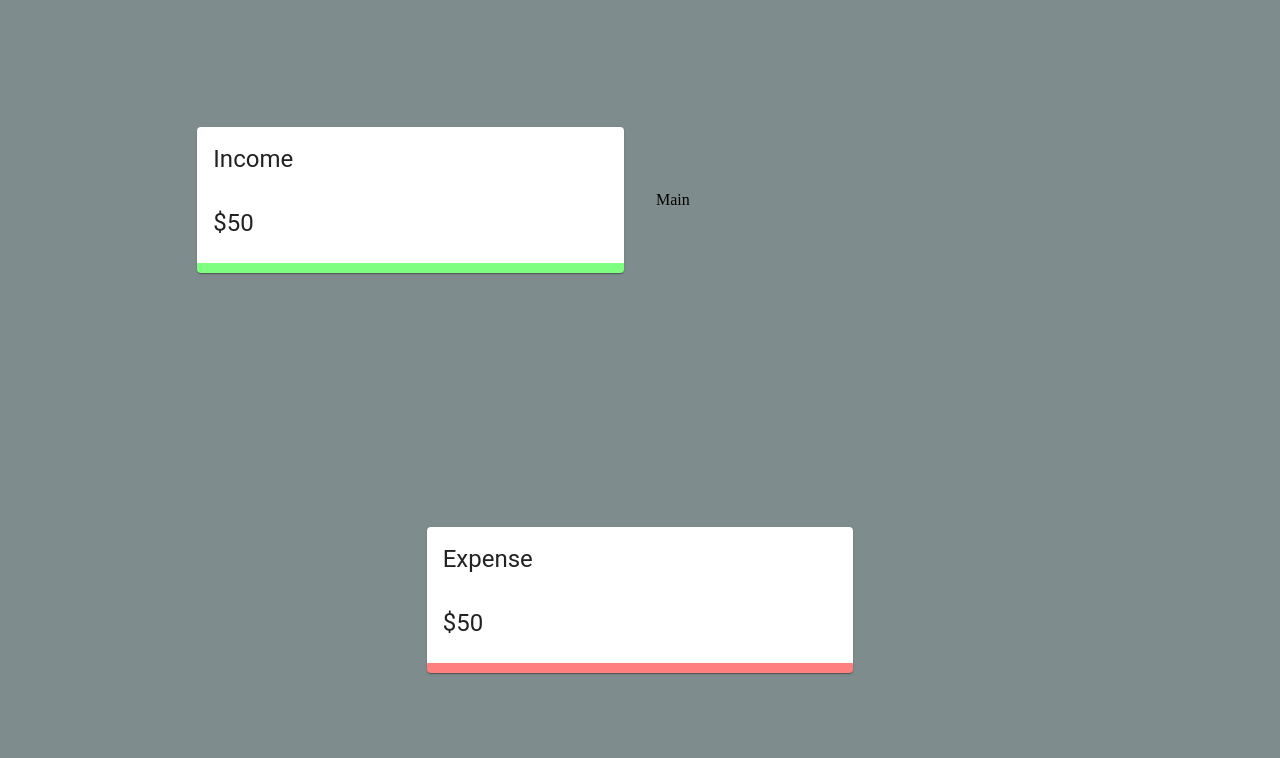
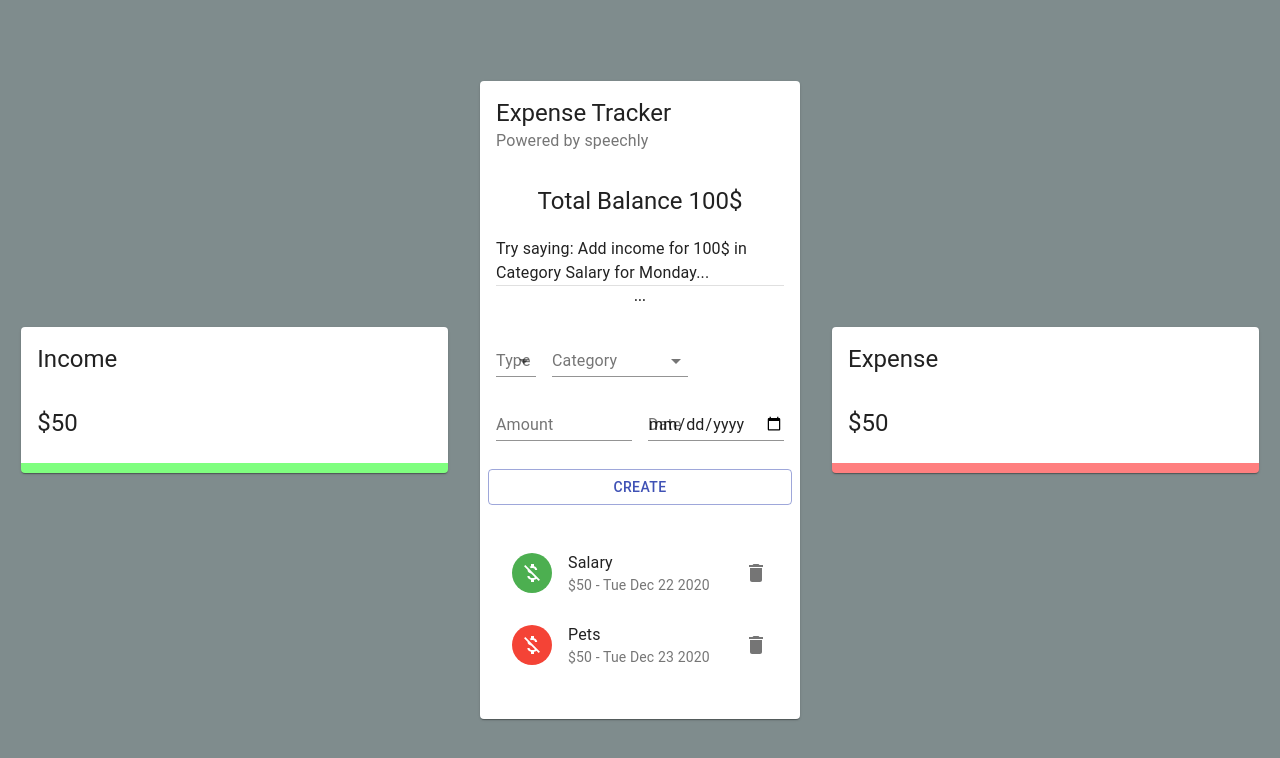
Before and after one commit to misterblack0/expense-tracker, a React (Create React App) app: page / in a window 1280 px wide. Shown: the top 758 px of the page. Built offline with nearby package versions, Linux system fonts and the light colour scheme.

Commit message:
list updated

```diff
--- a/src/App.js
+++ b/src/App.js
@@ -1,6 +1,7 @@
 import React from "react";
 import { Grid } from "@material-ui/core";
 import Details from "./components/Details/Details";
+import Main from "./components/Main/Main";
 import useStyles from "./styles";
 
 const App = () => {
@@ -18,8 +19,8 @@ const App = () => {
                 <Grid item xs={12} sm={4}>
                     <Details title="Income" />
                 </Grid>
-                <Grid item xs={12} sm={4}>
-                    Main
+                <Grid item xs={12} sm={3}>
+                    <Main />
                 </Grid>
                 <Grid item xs={12} sm={4}>
                     <Details title="Expense" />
--- /dev/null
+++ b/src/components/Main/Form/Form.jsx
@@ -0,0 +1,55 @@
+import React from "react";
+import {
+    TextField,
+    Typography,
+    Grid,
+    Button,
+    FormControl,
+    InputLabel,
+    Select,
+    MenuItem
+} from "@material-ui/core";
+import useStyles from "./styles";
+
+const Form = () => {
+    const classes = useStyles();
+
+    return (
+        <Grid container spacing={2}>
+            <Grid item xs={12}>
+                <Typography align="center" variant="subtitle2" gutterBottom>
+                    ...
+                </Typography>
+            </Grid>
+            <Grid item cs={6}>
+                <FormControl fullWidth>
+                    <InputLabel>Type</InputLabel>
+                    <Select>
+                        <MenuItem value="Income">Income</MenuItem>
+                        <MenuItem value="Expense">Expense</MenuItem>
+                    </Select>
+                </FormControl>
+            </Grid>
+            <Grid item xs={6}>
+                <FormControl fullWidth>
+                    <InputLabel>Category</InputLabel>
+                    <Select>
+                        <MenuItem value="business">Business</MenuItem>
+                        <MenuItem value="salary">Salary</MenuItem>
+                    </Select>
+                </FormControl>
+            </Grid>
+            <Grid item xs={6}>
+                <TextField type="number" label="Amount" fullWidth></TextField>
+            </Grid>
+            <Grid item xs={6}>
+                <TextField type="date" label="Date" fullWidth></TextField>
+            </Grid>
+            <Button className={classes.button} variant="outlined" color="primary" fullWidth>
+                Create
+            </Button>
+        </Grid>
+    );
+};
+
+export default Form;
--- /dev/null
+++ b/src/components/Main/Form/styles.js
@@ -0,0 +1,12 @@
+import { makeStyles } from "@material-ui/core/styles";
+
+export default makeStyles(() => ({
+    radioGroup: {
+        display: "flex",
+        justifyContent: "center",
+        marginBottom: "-10px"
+    },
+    button: {
+        marginTop: "20px"
+    }
+}));
--- /dev/null
+++ b/src/components/Main/List/List.jsx
@@ -0,0 +1,55 @@
+import React from "react";
+import {
+    List as MUIList,
+    ListItem,
+    ListItemAvatar,
+    ListItemText,
+    Avatar,
+    ListItemSecondaryAction,
+    IconButton,
+    Slide
+} from "@material-ui/core";
+import { Delete, MoneyOff } from "@material-ui/icons";
+import useStyles from "./styles";
+
+const List = () => {
+    const classes = useStyles();
+
+    const transactions = [
+        { id: 1, type: "Income", category: "Salary", amount: 50, date: "Tue Dec 22 2020" },
+        { id: 2, type: "Expense", category: "Pets", amount: 50, date: "Tue Dec 23 2020" },
+        { id: 3, type: "Income", category: "Business", amount: 150, date: "Tue Dec 24 2020" }
+    ];
+
+    return (
+        <MUIList dense={false} className={classes.list}>
+            {transactions.map((transaction) => (
+                <Slide direction="down" in mountOnEnter unmountOnExit key={transaction.id}>
+                    <ListItem>
+                        <ListItemAvatar>
+                            <Avatar
+                                className={
+                                    transaction.type === "Income"
+                                        ? classes.avatarIncome
+                                        : classes.avatarExpense
+                                }>
+                                <MoneyOff />
+                            </Avatar>
+                        </ListItemAvatar>
+                        <ListItemText
+                            primary={transaction.category}
+                            secondary={`$${transaction.amount} - ${transaction.date}`}
+                        />
+                        <ListItemSecondaryAction>
+                            <IconButton edge="end" aria-label="delete" onClick="">
+                                <Delete />
+                            </IconButton>
+                        </ListItemSecondaryAction>
+                    </ListItem>
+                </Slide>
+            ))}
+        </MUIList>
+    );
+};
+
+export default List;
--- /dev/null
+++ b/src/components/Main/List/styles.js
@@ -0,0 +1,17 @@
+import { makeStyles } from "@material-ui/core/styles";
+import { red, green } from "@material-ui/core/colors";
+
+export default makeStyles((theme) => ({
+    avatarIncome: {
+        color: "#fff",
+        backgroundColor: green[500]
+    },
+    avatarExpense: {
+        color: theme.palette.getContrastText(red[500]),
+        backgroundColor: red[500]
+    },
+    list: {
+        maxHeight: "150px",
+        overflow: "auto"
+    }
+}));
--- a/src/components/Main/Main.jsx
+++ b/src/components/Main/Main.jsx
@@ -1,10 +1,32 @@
 import React from "react";
 import { Card, CardHeader, CardContent, Typography, Grid, Divider } from "@material-ui/core";
+import useStyles from "./styles";
+import Form from "./Form/Form";
+import List from "./List/List";
 
 const Main = () => {
+    const classes = useStyles();
     return (
         <Card className={classes.root}>
             <CardHeader title="Expense Tracker" subheader="Powered by speechly" />
+            <CardContent>
+                <Typography align="center" variant="h5">
+                    Total Balance 100$
+                </Typography>
+                <Typography variant="subtitle1" style={{ lineHeight: "1.5em", marginTop: "20px" }}>
+                    {/* <InfoCard/> */}
+                    Try saying: Add income for 100$ in Category Salary for Monday...
+                </Typography>
+                <Divider />
+                <Form />
+            </CardContent>
+            <CardContent className={classes.cardContent}>
+                <Grid container spacing={2}>
+                    <Grid item xs={12}>
+                        <List />
+                    </Grid>
+                </Grid>
+            </CardContent>
         </Card>
     );
 };
```
Also changed, not shown: 1 other file (tests, documents, lock files or other folders).
